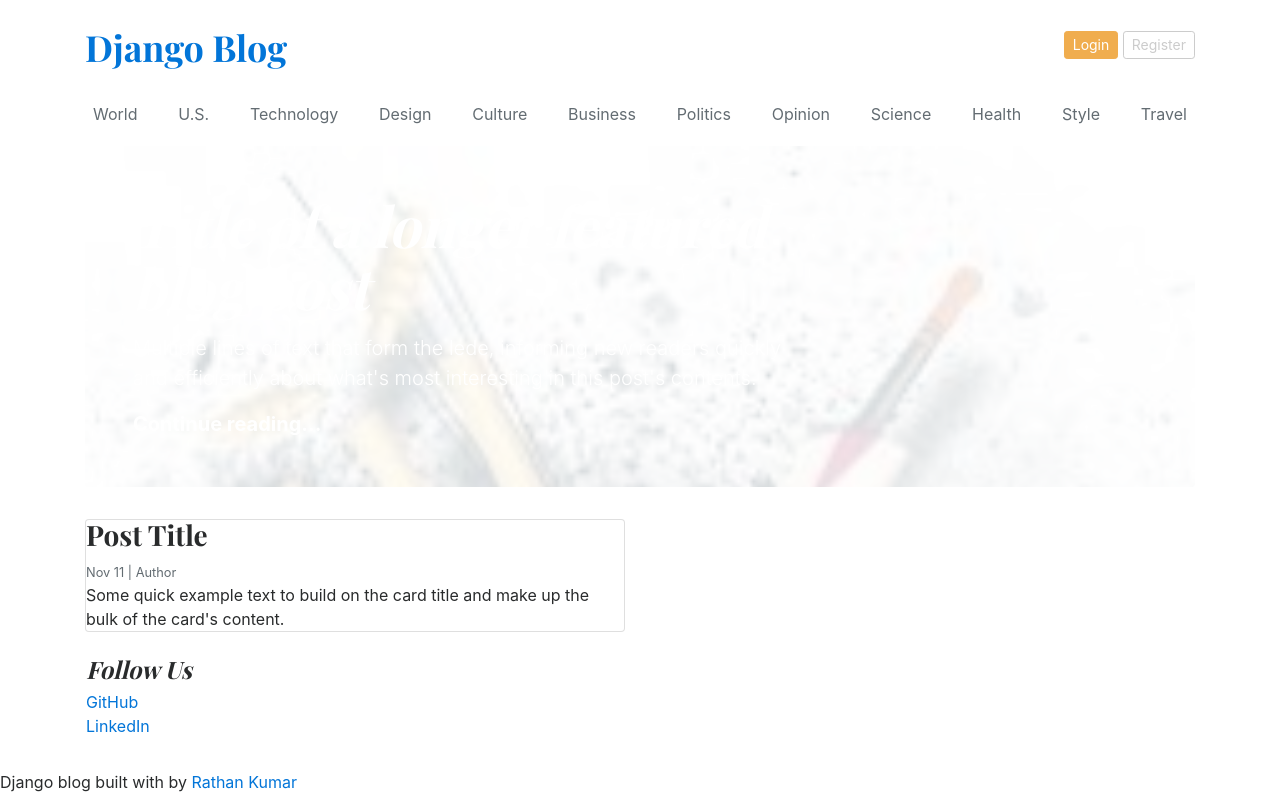
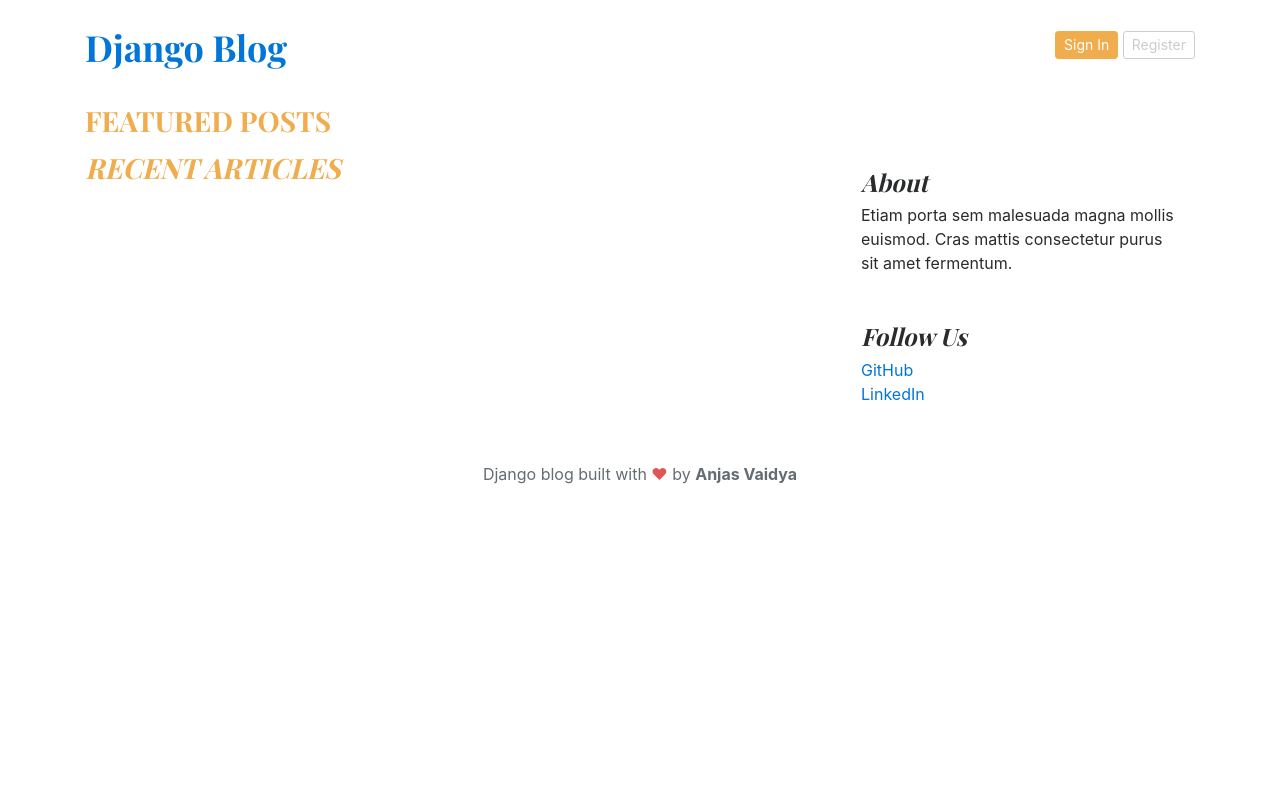
Before and after one commit to Anjas2005/django-blog, a Django app: page / in a window 1280 px wide. After the commit the page ends 484 px from the top, so only its background shows below. Run offline with Django 5.2, Linux system fonts and the light colour scheme; data that the repository does not hold is empty.

Commit message:
posts by category

```diff
--- a/blog_main/settings.py
+++ b/blog_main/settings.py
@@ -62,6 +62,7 @@ TEMPLATES = [
                 "django.template.context_processors.request",
                 "django.contrib.auth.context_processors.auth",
                 "django.contrib.messages.context_processors.messages",
+                "blogs.context_processors.get_categories",
             ],
         },
     },
@@ -121,5 +122,5 @@ STATICFILES_DIRS = [
     "blog_main/static",
 ]
 
-MEDIA_URL = '/media/'
-MEDIA_ROOT = BASE_DIR /'media'
+MEDIA_URL = "/media/"
+MEDIA_ROOT = BASE_DIR / "media"
--- a/blog_main/urls.py
+++ b/blog_main/urls.py
@@ -14,14 +14,16 @@ Including another URLconf
     1. Import the include() function: from django.urls import include, path
     2. Add a URL to urlpatterns:  path('blog/', include('blog.urls'))
 """
+
 from django.conf import settings
 from django.conf.urls.static import static
 from django.contrib import admin
-from django.urls import path
+from django.urls import include, path
 
 from . import views
 
 urlpatterns = [
-    path('admin/', admin.site.urls),
-    path('',views.home,name='home'),
-] +static(settings.MEDIA_URL,document_root=settings.MEDIA_ROOT)
+    path("admin/", admin.site.urls),
+    path("", views.home, name="home"),
+    path("category/", include("blogs.urls")),
+] + static(settings.MEDIA_URL, document_root=settings.MEDIA_ROOT)
--- a/blog_main/views.py
+++ b/blog_main/views.py
@@ -1,5 +1,13 @@
 from django.shortcuts import render
+
+from blogs.models import Blog, Category
 
 
 def home(request):
-    return render(request,'home.html')
+    featured_posts = Blog.objects.filter(is_featured=True, status="Published").order_by(
+        "-updated_at"
+    )
+    posts = Blog.objects.filter(is_featured=False, status="Published")
+    print(featured_posts)
+    context = {"featured_posts": featured_posts, "posts": posts}
+    return render(request, "home.html", context)
--- /dev/null
+++ b/blogs/context_processors.py
@@ -0,0 +1,6 @@
+from .models import Category
+
+
+def get_categories(request):
+    categories = Category.objects.all()
+    return dict(categories=categories)
--- a/blogs/models.py
+++ b/blogs/models.py
@@ -30,7 +30,7 @@ class Blog(models.Model):
     featured_image = models.ImageField(upload_to="uploads/%Y/%m/%d")
     short_description = models.TextField(max_length=500)
     blog_body = models.TextField(max_length=2000)
-    status = models.CharField(max_length=20,choices=STATUS_CHOICES, default="Draft")
+    status = models.CharField(max_length=20, choices=STATUS_CHOICES, default="Draft")
     is_featured = models.BooleanField(default=False)
     created_at = models.DateTimeField(auto_now_add=True)
     updated_at = models.DateTimeField(auto_now=True)
--- /dev/null
+++ b/blogs/urls.py
@@ -0,0 +1,7 @@
+from django.urls import path
+
+from . import views
+
+urlpatterns = [
+    path("<int:category_id>/", views.posts_by_category, name="posts_by_category")
+]
--- a/pyrightconfig.json
+++ b/pyrightconfig.json
@@ -1,4 +1,4 @@
 {
-  "typeCheckingMode": "basic",
-  "reportMissingTypeStubs": false
+  "venvPath": ".",
+  "venv": "env"
 }
--- /dev/null
+++ b/templates/404.html
@@ -0,0 +1 @@
+<p>Category does not exist</p>
--- /dev/null
+++ b/templates/base.html
@@ -0,0 +1,51 @@
+<!-- Header Part -->
+{% load static %}
+<!DOCTYPE html>
+<html lang="en">
+
+<head>
+  <meta charset="UTF-8">
+  <meta http-equiv="X-UA-Compatible" content="IE=edge">
+  <meta name="viewport" content="width=device-width, initial-scale=1.0">
+  <title>Django Blogs</title>
+  <link href="https://getbootstrap.com/docs/4.0/dist/css/bootstrap.min.css" rel="stylesheet">
+  <link href="https://fonts.googleapis.com/css?family=Playfair+Display:700,900" rel="stylesheet">
+  <link href="{% static 'css/blog.css' %}" rel="stylesheet">
+</head>
+
+<body>
+  <div class="container">
+    <header class="blog-header py-3">
+      <div class="row flex-nowrap justify-content-between align-items-center">
+        <div class="col-8 pt-1">
+          <a class="blog-header-logo text-dark" href="/">Django Blog</a>
+        </div>
+        <div class="col-4 d-flex justify-content-end align-items-center">
+          <a class="btn btn-sm btn-warning" href="#">Sign In</a> &nbsp;
+          <a class="btn btn-sm btn-outline-secondary" href="#">Register</a>
+        </div>
+      </div>
+    </header>
+
+    <div class="nav-scroller py-1 mb-2">
+      <nav class="nav d-flex justify-content-between">
+        {% for cat in categories %}
+          <a class="p-2 text-muted" href="{% url 'posts_by_category' cat.id %}">{{ cat.category_name }}</a>
+        {% endfor %}
+      </nav>
+    </div>
+
+<!-- Main Content Part -->
+      {% block content %}
+      {% endblock %}
+
+<!-- Footer Part -->
+   <footer class="blog-footer text-center py-4 bg-light">
+  <p class="mb-0 text-muted">
+    Django blog built with <span style="color:#e25555;">&#10084;</span> by
+    <span class="text-dark font-weight-bold">Anjas Vaidya</span>
+  </p>
+</footer>
+</body>
+
+</html>
--- a/templates/home.html
+++ b/templates/home.html
@@ -1,74 +1,66 @@
-{% load static %}
-<!DOCTYPE html>
-<html lang="en">
+{% extends 'base.html' %}
 
-<head>
-  <meta charset="UTF-8">
-  <meta http-equiv="X-UA-Compatible" content="IE=edge">
-  <meta name="viewport" content="width=device-width, initial-scale=1.0">
-  <title>Django Blogs</title>
-  <link href="https://getbootstrap.com/docs/4.0/dist/css/bootstrap.min.css" rel="stylesheet">
-  <link href="https://fonts.googleapis.com/css?family=Playfair+Display:700,900" rel="stylesheet">
-  <link href="{% static 'css/blog.css' %}" rel="stylesheet">
-</head>
-
-<body>
-  <div class="container">
-    <header class="blog-header py-3">
-      <div class="row flex-nowrap justify-content-between align-items-center">
-        <div class="col-8 pt-1">
-          <a class="blog-header-logo text-dark" href="/">Django Blog</a>
-        </div>
-        <div class="col-4 d-flex justify-content-end align-items-center">
-          <a class="btn btn-sm btn-warning" href="#">Login</a> &nbsp;
-          <a class="btn btn-sm btn-outline-secondary" href="#">Register</a>
-        </div>
-      </div>
-    </header>
-
-    <div class="nav-scroller py-1 mb-2">
-      <nav class="nav d-flex justify-content-between">
-        <a class="p-2 text-muted" href="#">World</a>
-        <a class="p-2 text-muted" href="#">U.S.</a>
-        <a class="p-2 text-muted" href="#">Technology</a>
-        <a class="p-2 text-muted" href="#">Design</a>
-        <a class="p-2 text-muted" href="#">Culture</a>
-        <a class="p-2 text-muted" href="#">Business</a>
-        <a class="p-2 text-muted" href="#">Politics</a>
-        <a class="p-2 text-muted" href="#">Opinion</a>
-        <a class="p-2 text-muted" href="#">Science</a>
-        <a class="p-2 text-muted" href="#">Health</a>
-        <a class="p-2 text-muted" href="#">Style</a>
-        <a class="p-2 text-muted" href="#">Travel</a>
-      </nav>
-    </div>
-
+{% block content %}
+    {% for post in featured_posts %}
+    {% if forloop.first %}
     <div class="jumbotron p-3 p-md-5 text-white rounded bg-dark"
-      style="background-image: url({% static 'images/cricket.jpeg' %});background-blend-mode: overlay;background-size:cover;">
+      style="background-image: url({{ post.featured_image.url }});background-blend-mode: overlay;background-size:cover;">
       <div class="col-md-8 px-0">
-        <h1 class="display-4 font-italic">Title of a longer featured blog post</h1>
-        <p class="lead my-3">Multiple lines of text that form the lede, informing new readers quickly and efficiently
-          about what's most interesting in this post's contents.</p>
+        <h1 class="display-4 font-italic">{{ post.title }}</h1>
+        <p class="lead my-3">{{ post.short_description| truncatewords:10 }}</p>
         <p class="lead mb-0"><a href="#" class="text-white font-weight-bold">Continue reading...</a></p>
       </div>
     </div>
+    {% endif %}
+    {% endfor %}
+
+    <!-- Featured Posts -->
+    <h3 class="text-uppercase text-warning" style="letter-spaceing: 2px">Featured Posts</h3>
 
     <div class="row mb-2">
+      {% for post in featured_posts %}
+      {% if not forloop.first %}
       <div class="col-md-6">
-        <div class="card">
+        <div class="card border-0">
           <div class="card-body">
-            <h3>Post Title</h3>
-            <small class="mb-1 text-muted">Nov 11 | Author</small>
-            <p class="card-text">Some quick example text to build on the card title and make up the bulk of the card's
-              content.</p>
+            <h3>{{ post.title }}</h3>
+            <small class="mb-1 text-muted">{{ post.created_at | timesince }} ago | {{ post.author }}</small>
+            <p class="card-text">{{ post.short_description | truncatewords:10}}</p>
           </div>
         </div>
       </div>
+      {% endif %}
+      {% endfor %}
     </div>
 
-    <main>
+    <main role="main" class="container p-0">
       <div class="row">
-        <aside class="blog-sidebar">
+
+        <!-- LEFT -->
+        <div class="col-md-8 blog-main">
+          <h3 class="pb-3 mb-4 font-italic border-bottom text-warning">
+            RECENT ARTICLES
+          </h3>
+
+          {% for post in posts %}
+          <div class="blog-post mb-4">
+            <h2 class="blog-post-title">{{ post.title }}</h2>
+            <p class="blog-post-meta">
+              {{ post.created_at|timesince }} ago | {{ post.author }}
+            </p>
+            <p>{{ post.short_description| truncatewords:10 }}</p>
+          </div>
+          {% endfor %}
+        </div>
+        <!-- RIGHT SIDEBAR -->
+        <aside class="col-md-4 blog-sidebar">
+          <div class="p-3 mb-3 bg-light rounded">
+            <h4 class="font-italic">About</h4>
+            <p class="mb-0">
+              Etiam porta sem malesuada magna mollis euismod. Cras mattis consectetur purus sit amet fermentum.
+            </p>
+          </div>
+
           <div class="p-3">
             <h4 class="font-italic">Follow Us</h4>
             <ol class="list-unstyled">
@@ -77,12 +69,6 @@
             </ol>
           </div>
         </aside>
-      </div>
     </main>
-  </div>
-  <footer class="blog-footer">
-    <p>Django blog built with by <a href="#">Rathan Kumar</a></p>
-  </footer>
-</body>
 
-</html>
+    {% endblock %}
```
Also changed, not shown: blogs/views.py (+21 -1 lines), requirements.txt (added, +8 -0 lines), templates/posts_by_category.html (added, +29 -0 lines).
